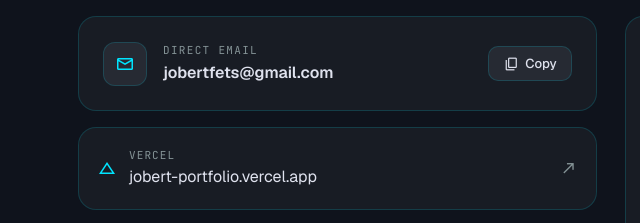
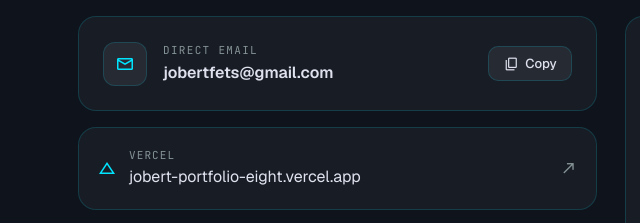
Before and after one commit to jobertfetiluna/portfolio, a plain HTML site: page index.html in a window 1280 px wide. Shown: the part 3260-3483 px from the top of the page, 2-642 px from the left. Drawn offline with nearby package versions, Linux system fonts and the light colour scheme.

Commit message:
Add files via upload
Update portfolio links

```diff
--- a/index.html
+++ b/index.html
@@ -487,7 +487,7 @@
             <button class="copy" id="copyBtn" type="button"><span class="icon" id="copyIcon" style="font-size:16px">content_copy</span><span id="copyLabel">Copy</span></button>
           </div>
           <div class="socials">
-            <a class="card social" href="https://jobert-portfolio.vercel.app" target="_blank" rel="noopener noreferrer"><span class="icon" style="color:var(--accent)">change_history</span><span><small class="mono" style="display:block;font-size:11px;color:var(--outline);letter-spacing:.1em">VERCEL</small>jobert-portfolio.vercel.app</span><span class="icon">north_east</span></a>
+            <a class="card social" href="https://jobert-portfolio-eight.vercel.app" target="_blank" rel="noopener noreferrer"><span class="icon" style="color:var(--accent)">change_history</span><span><small class="mono" style="display:block;font-size:11px;color:var(--outline);letter-spacing:.1em">VERCEL</small>jobert-portfolio-eight.vercel.app</span><span class="icon">north_east</span></a>
           </div>
           <div class="card info-row">
             <div class="icon-box"><span class="icon">pin_drop</span></div>
@@ -516,7 +516,7 @@
       <div class="mono" style="font-size:12px;color:var(--outline)">Built with plain HTML, CSS, and JavaScript.</div>
     </div>
     <div class="links">
-      <a href="https://jobert-portfolio.vercel.app" target="_blank" rel="noopener noreferrer">Vercel</a><a href="mailto:jobertfets@gmail.com">Email</a>
+      <a href="https://jobert-portfolio-eight.vercel.app" target="_blank" rel="noopener noreferrer">Vercel</a><a href="mailto:jobertfets@gmail.com">Email</a>
       <a href="#home" style="display:inline-flex;align-items:center;gap:4px"><span class="icon" style="font-size:18px">arrow_upward</span>Top</a>
     </div>
   </div>
```
